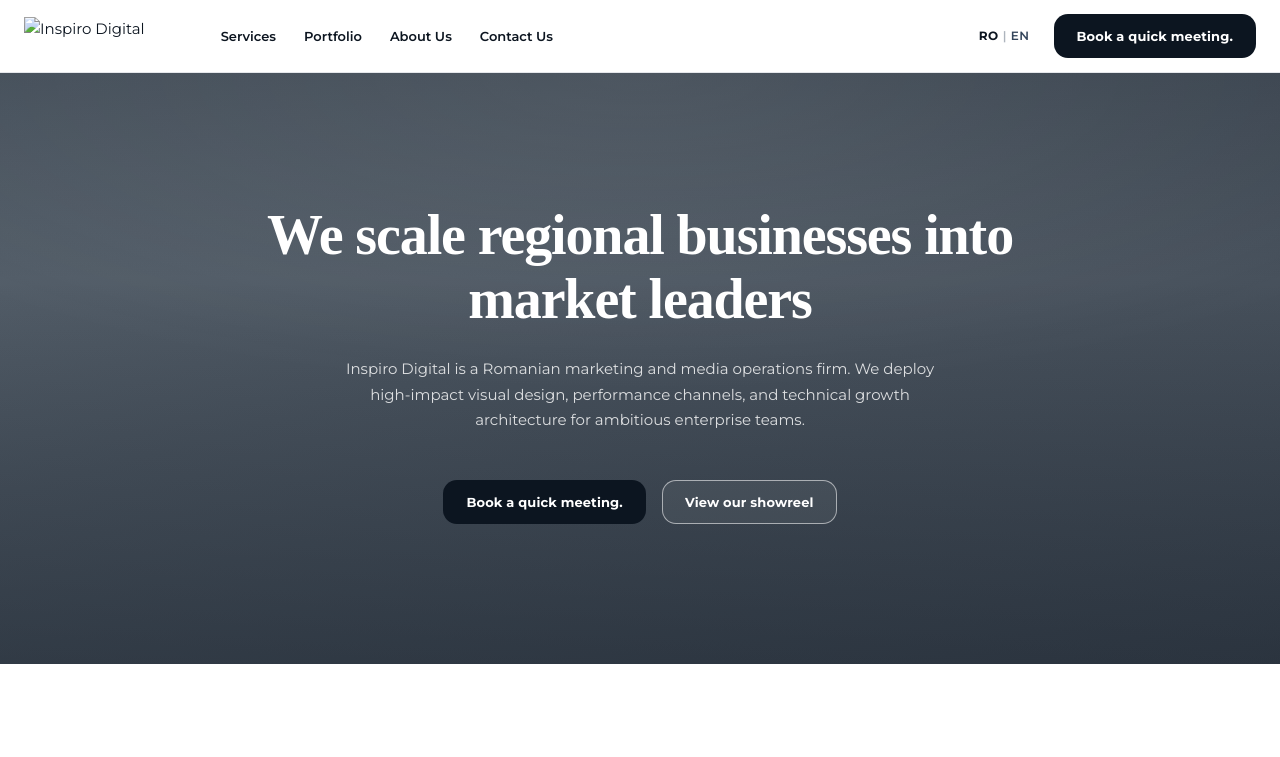
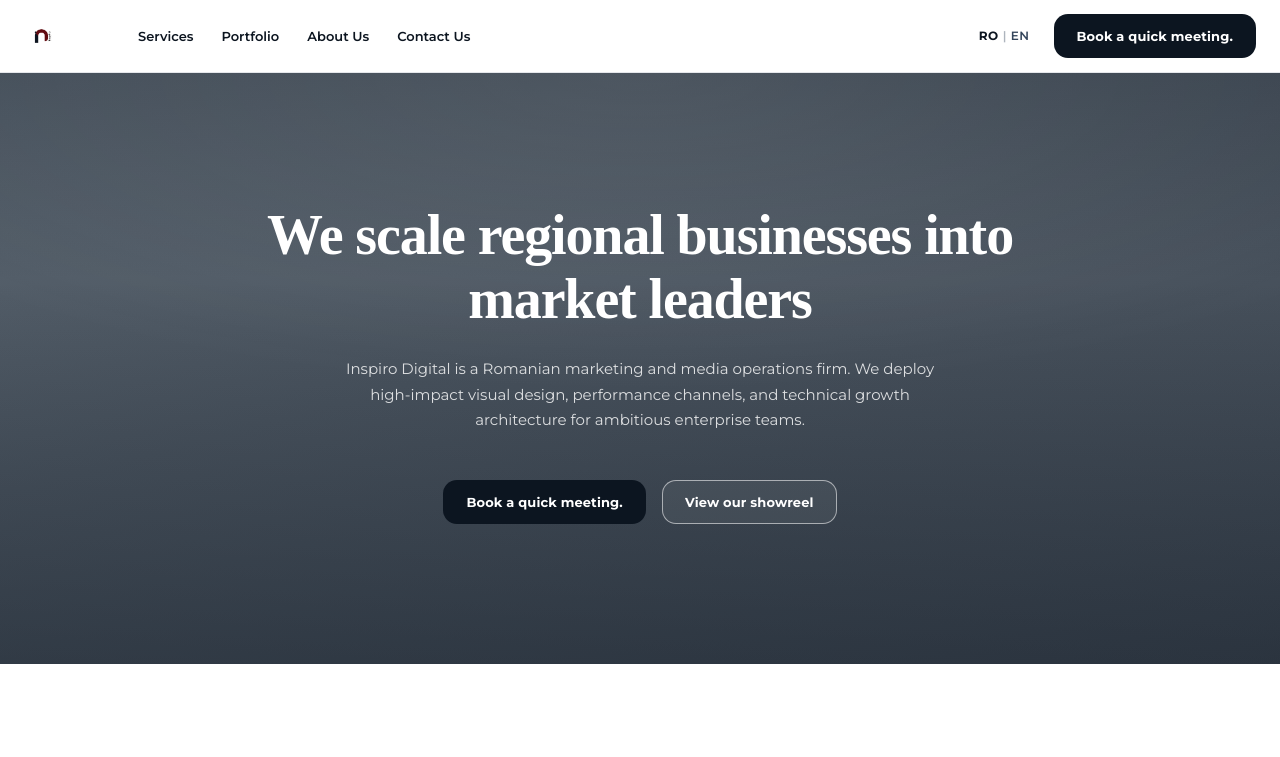
Before and after one commit to andreibotica725-gif/Inspiro, a plain HTML site: page index.html in a window 1280 px wide. Shown: the top 757 px of the page. Drawn offline with Linux system fonts and the light colour scheme; a web font is replaced by a local one.

Commit message:
Update logo images in header and footer

```diff
--- a/index.html
+++ b/index.html
@@ -440,7 +440,7 @@
   <div class="container">
     <nav class="nav">
       <a class="brand" href="#top" aria-label="Inspiro Digital home">
-        <img src="Inspiro-logo-dark.png" alt="Inspiro Digital">
+        <img src="Logo-Inspiro-dark.png" alt="Inspiro Digital">
       </a>
       <div class="nav-links">
         <a href="#services">Services</a>
@@ -785,7 +785,7 @@
   <div class="container">
     <div class="footer-grid">
       <div class="footer-brand reveal">
-        <img src="Inspiro-logo-dark.png" alt="Inspiro Digital">
+        <img src="Logo-Inspiro-bright.png" alt="Inspiro Digital">
         <p>We build high-performance digital systems for Romanian and European businesses ready to out-grow their competition. No fluff, absolute accountability.</p>
         <p class="f-office">Bucharest Office</p>
         <p class="f-office-v">Calea Victoriei 122, Etaj 3, Sector 1</p>
```
